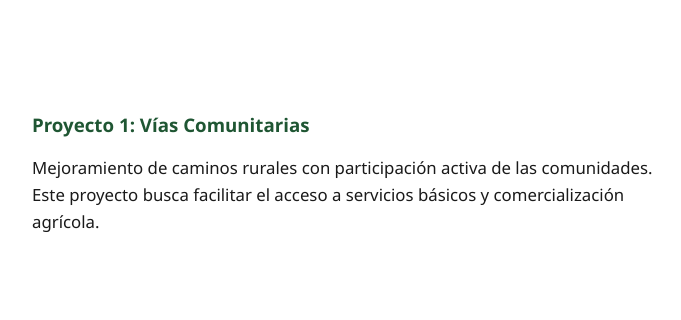
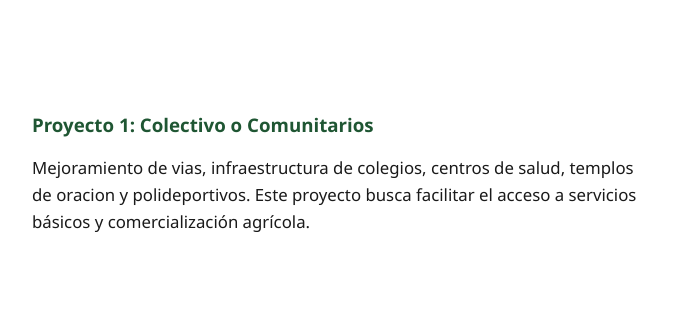
Before and after one commit to fudesmu/FudesmuWeb, a plain HTML site: page page/proyectos.html in a window 1280 px wide. Shown: the part 360-680 px from the top of the page, 0-681 px from the left. Drawn offline with Linux system fonts and the light colour scheme; grey boxes are pictures that could not be loaded.

Commit message:
Update proyectos.html

```diff
--- a/page/proyectos.html
+++ b/page/proyectos.html
@@ -24,8 +24,8 @@
   <!-- LISTA DE PROYECTOS -->
   <section class="info-section">
     <div class="info-texto">
-      <h3>Proyecto 1: Vías Comunitarias</h3>
-      <p>Mejoramiento de caminos rurales con participación activa de las comunidades. Este proyecto busca facilitar el acceso a servicios básicos y comercialización agrícola.</p>
+      <h3>Proyecto 1: Colectivo o Comunitarios</h3>
+      <p>Mejoramiento de vias, infraestructura de colegios, centros de salud, templos de oracion y polideportivos. Este proyecto busca facilitar el acceso a servicios básicos y comercialización agrícola.</p>
     </div>
     <div class="info-imagen">
       <img src="../assets/img/proyectos/proy1.jpg" alt="Vías comunitarias">
```
